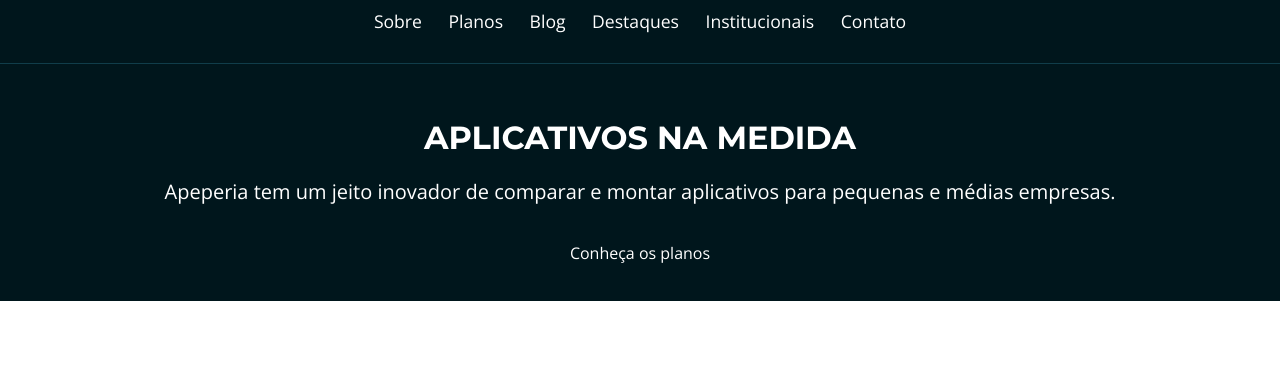
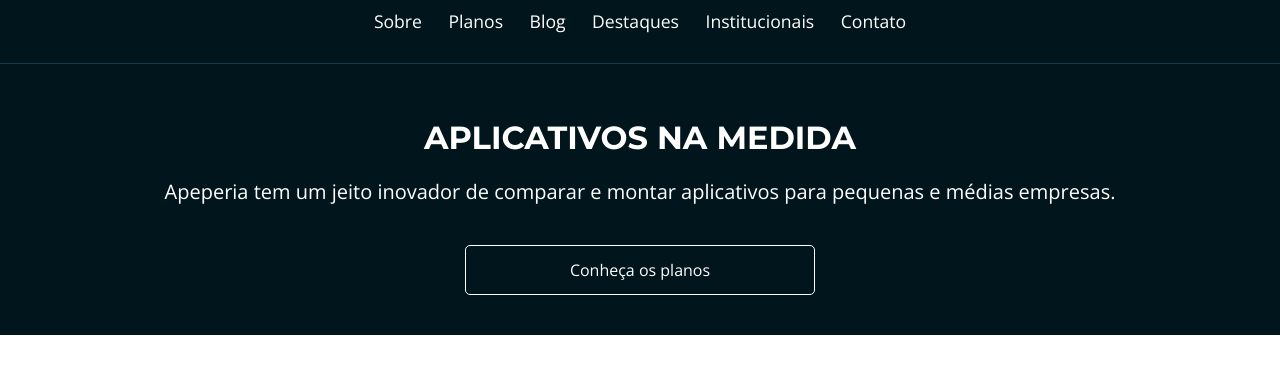
Before and after one commit to MuriloALURA/layouts-responsivos, a plain HTML site: page index.html in a window 1280 px wide. Shown: the part 74-448 px from the top of the page. Drawn offline with nearby package versions, Linux system fonts and the light colour scheme.

Commit message:
style: 🖌 variáveis e cores

```diff
--- a/css/base.css
+++ b/css/base.css
@@ -1,3 +1,40 @@
+:root{
+--branco: #FFF;
+--azul-claro: #DFE3E5;
+--vermelho-forte: #B72E2E;
+--cinza-escuro: #4F4C4C;
+--cinza-claro: #F7F4F4;
+--cinza-medio: #D9D9D9;
+
+--fonte-link: #0084FF;
+--fonte-cinza: #666;
+--borda-cabecalho-mobile: #103D4A;
+--bg-rodape: #333;
+--bg-chamada-mobile: #00161C;
+
+--planos-cartao-start: #56CCF2;
+--planos-cartao-ultra: #B04CD9;
+--planos-cartao-mega: #E33B3B;
+
+--montserrat: 'Montserrat', sans-serif;
+}
+
 body{
     font-family: 'Open Sans', sans-serif;
 }
+
+.container{
+    padding-right: 6%;
+    padding-left: 6%;
+}
+
+.botao{
+    text-align: center;
+    display: block;
+    width: 100%;
+    max-width: 350px;
+    box-sizing: border-box;
+    padding: 1rem 2rem;
+    border: 1px solid var(--branco);
+    border-radius: 5px;
+}
--- a/css/cabecalho.css
+++ b/css/cabecalho.css
@@ -1,5 +1,5 @@
 .cabecalho {
-    color: #FFF;
+    color: var(--branco);
 
     width: 100%;
 
@@ -12,7 +12,7 @@
     padding-top: .75rem;
     padding-bottom: .75rem;
 
-    border-bottom: 1px solid #103D4A;
+    border-bottom: 1px solid var(--borda-cabecalho-mobile);
 
     position: absolute;
 }
--- a/css/chamada.css
+++ b/css/chamada.css
@@ -3,17 +3,17 @@
     flex-direction: column;
     align-items: center;
 
-    color: #FFF;
+    color: var(--branco);
     text-align: center;
 
-    background-color: #00161C;
+    background-color: var(--bg-chamada-mobile);
 
     padding-top: 12.25rem;
     padding-bottom: 2.5rem;
 }
 
 .chamada__titulo {
-    font-family: 'Montserrat', serif;
+    font-family: var(--montserrat);
     font-size: 2rem;
     font-weight: 700;
     text-transform: uppercase;
--- a/index.html
+++ b/index.html
@@ -12,7 +12,7 @@
     <link rel="stylesheet" href="css/chamada.css">
 </head>
 <body>
-    <header class="cabecalho">
+    <header class="cabecalho container">
         <img src="img/logo-apeperia.svg" alt="Logo da Apeperia" class="cabecalho__logo">
         <nav class="cabecalho__navegacao">
             <ul>
@@ -26,10 +26,10 @@
         </nav>
     </header>
     <main>
-        <secttion class="chamada">
+        <secttion class="chamada container">
             <h1 class="chamada__titulo">Aplicativos Na Medida</h1>
             <p class="chamada__texto">Apeperia tem um jeito inovador de comparar e montar aplicativos para pequenas e médias empresas.</p>
-            <a href="#" class="chamada__botao">Conheça os planos</a>
+            <a href="#" class="chamada__botao botao">Conheça os planos</a>
         </secttion>
     </main>
 </body>
```
